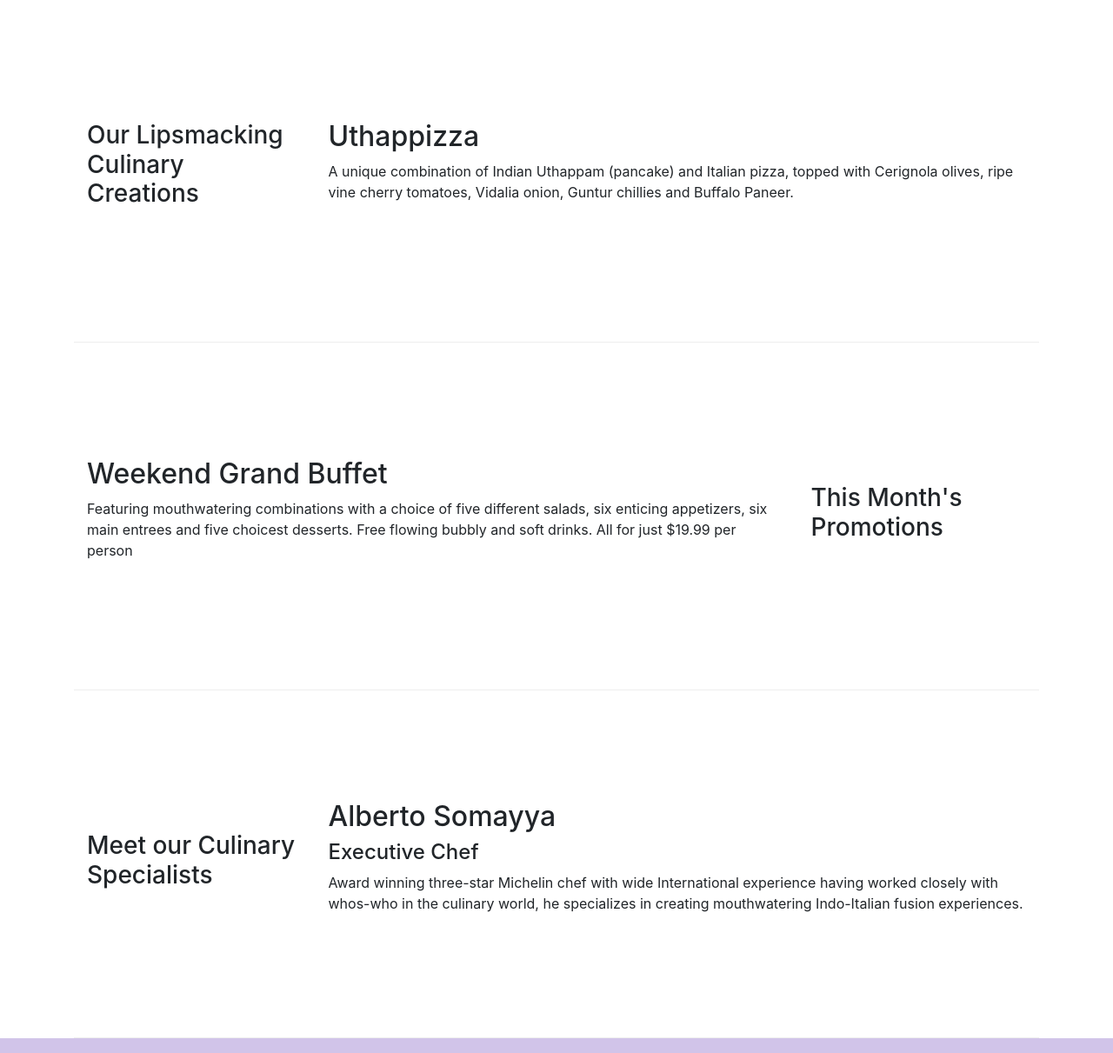
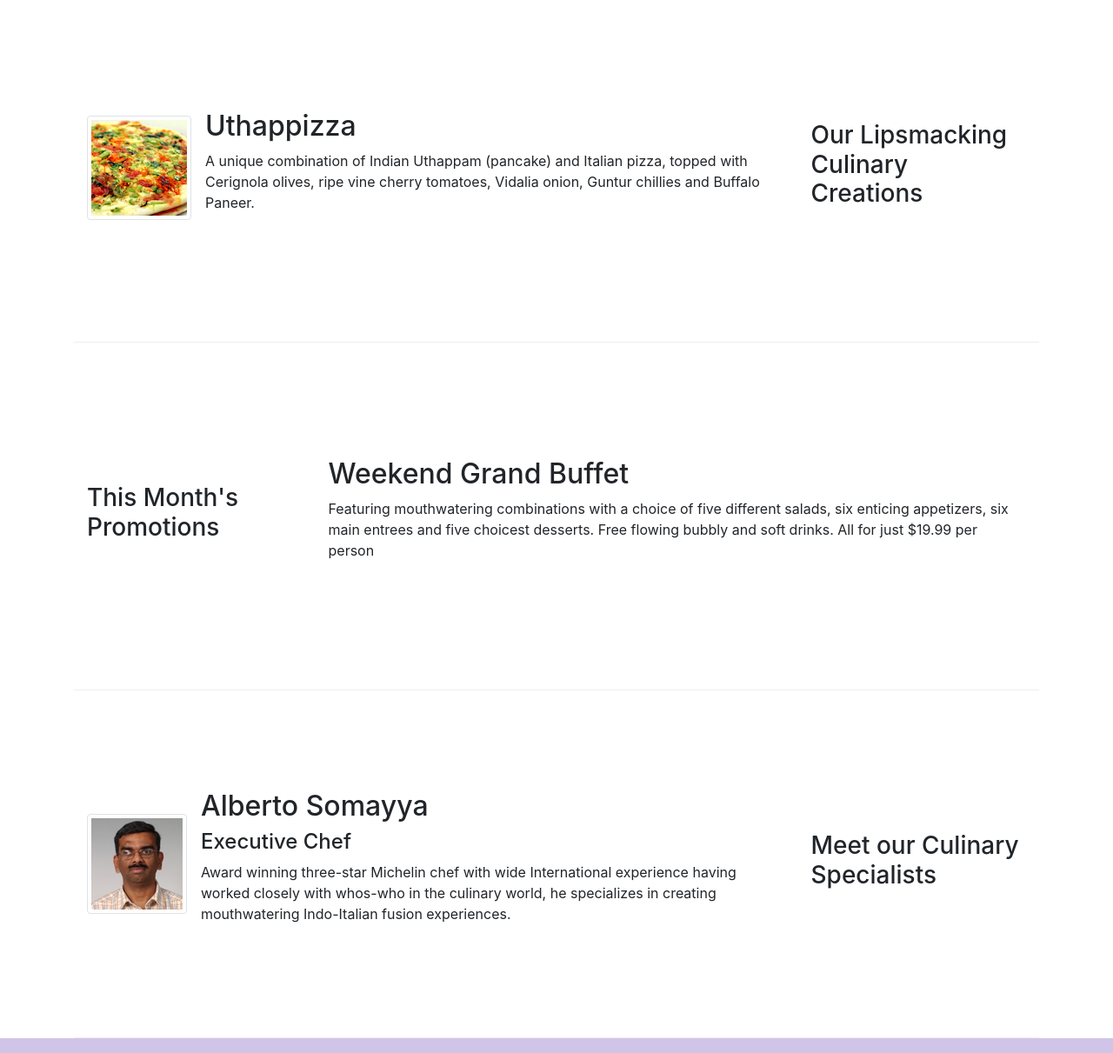
Before and after one commit to unclesrew/coursera_bootstrap, a website: page index.html in a window 1280 px wide. Shown: the part 340-1551 px from the top of the page at 87% size. Drawn offline with nearby package versions, Linux system fonts and the light colour scheme.

Commit message:
images and media

```diff
--- a/index.html
+++ b/index.html
@@ -21,10 +21,10 @@
             <button class="navbar-toggler" type="button" data-toggle="collapse" data-target="#Navbar">
                 <span class="navbar-toggler-icon"></span>
             </button>
-            <a class="navbar-brand" href="#">Ristorante Con Fusion</a>
+            <a class="navbar-brand" href="#"><img src="img/logo.png" height="30" width="41"></a>
             <div class="collapse navbar-collapse" id="Navbar" >
                 <ul class="navbar-nav mr-auto">
-                    <li class="nav-item"><a class="nav-link active" href="#"><span class="fa fa-home fa-lg"></span> Home</a></li>
+                    <li class="nav-item active"><a class="nav-link" href="#"><span class="fa fa-home fa-lg"></span> Home</a></li>
                     <li class="nav-item"><a class="nav-link" href="./aboutus.html"><span class="fa fa-info fa-lg"></span> About</a></li>
                     <li class="nav-item"><a class="nav-link" href="#"><span class="fa fa-list fa-lg"></span> Menu</a></li>
                     <li class="nav-item"><a class="nav-link" href="./contactus.html"><span class="fa fa-address-card fa-lg"></span> Contact</a></li>
@@ -40,7 +40,8 @@
                     <h1>Ristorante con Fusion</h1>
                     <p>We take inspiration from the World's best cuisines, and create a unique fusion experience. Our lipsmacking creations will tickle your culinary senses!</p>
                 </div>
-                <div class="col-12 col-sm">
+                <div class="col-12 col-sm align-self-center">
+                    <img src="img/logo.png" class="img-fluid">
                 </div>
             </div>
         </div>
@@ -48,33 +49,48 @@
 
     <div class = "container">
         <div class = "row row-content align-items-center">
-            <div class="col-12 col-sm-4 order-sm-first col-md-3">
+            <div class="col-12 col-sm-4 order-sm-last col-md-3">
                 <h3>Our Lipsmacking Culinary Creations</h3>
             </div>
-            <div class="col col-sm order-sm-last col-md">
-                <h2>Uthappizza</h2>
-                <p>A unique combination of Indian Uthappam (pancake) and Italian pizza, topped with Cerignola olives, ripe vine cherry tomatoes, Vidalia onion, Guntur chillies and Buffalo Paneer.</p>
+            <div class="col col-sm order-sm-first col-md">
+                <div class="media">
+                    <img class="d-flex mr-3 img-thumbnail align-self-center" src="img/uthappizza.png" alt="Uthappizza">
+                    <div class="media-body">
+                        <h2 class="mt-0">Uthappizza</h2>
+                        <p class="d-none d-sm-block">A unique combination of Indian Uthappam (pancake) and Italian pizza, topped with Cerignola olives, ripe vine cherry tomatoes, Vidalia onion, Guntur chillies and Buffalo Paneer.</p>
+                    </div>
+                </div>
             </div>
         </div>
 
         <div class = "row row-content align-items-center">
-            <div class="col-12 col-sm-4 order-sm-last col-md-3">
+            <div class="col-12 col-sm-4 order-sm-fisrt col-md-3">
                 <h3>This Month's Promotions</h3>
             </div>
-            <div class="col col-sm order-sm-first col-md">
+            <div class="col col-sm order-sm-last col-md">
                 <h2>Weekend Grand Buffet</h2>
                 <p>Featuring mouthwatering combinations with a choice of five different salads, six enticing appetizers, six main entrees and five choicest desserts. Free flowing bubbly and soft drinks. All for just $19.99 per person </p>
             </div>
         </div>
 
         <div class = "row row-content align-items-center">
-            <div class="col-12 col-sm-4 order-sm-first col-md-3">
+            <div class="col-12 col-sm-4 order-sm-last col-md-3">
                 <h3>Meet our Culinary Specialists</h3>
             </div>
-            <div class="col col-sm order-sm-last col-md">
-                <h2>Alberto Somayya</h2>
-                <h4>Executive Chef</h4>
-                <p>Award winning three-star Michelin chef with wide International experience having worked closely with whos-who in the culinary world, he specializes in creating mouthwatering Indo-Italian fusion experiences. </p>
+            <div class="col col-sm order-sm-first col-md">
+                <div class="media">
+                    <img class="d-flex mr-3 img-thumbnail align-self-center"
+                            src="img/alberto.png" alt="Alberto Somayya">
+                    <div class="media-body">
+                        <h2 class="mt-0">Alberto Somayya</h2>
+                        <h4>Executive Chef</h4>
+                        <p class="d-none d-sm-block">Award winning three-star Michelin chef with wide
+                            International experience having worked closely with
+                            whos-who in the culinary world, he specializes in
+                            creating mouthwatering Indo-Italian fusion experiences.
+                            </p>
+                    </div>
+                </div>
             </div>
         </div>
     </div>
```
Also changed, not shown: aboutus.html (+8 -7 lines), contactus.html (+3 -2 lines), img/alberto.png (added), img/buffet.png (added), img/logo.png (added), img/uthappizza.png (added), 2 other files.
